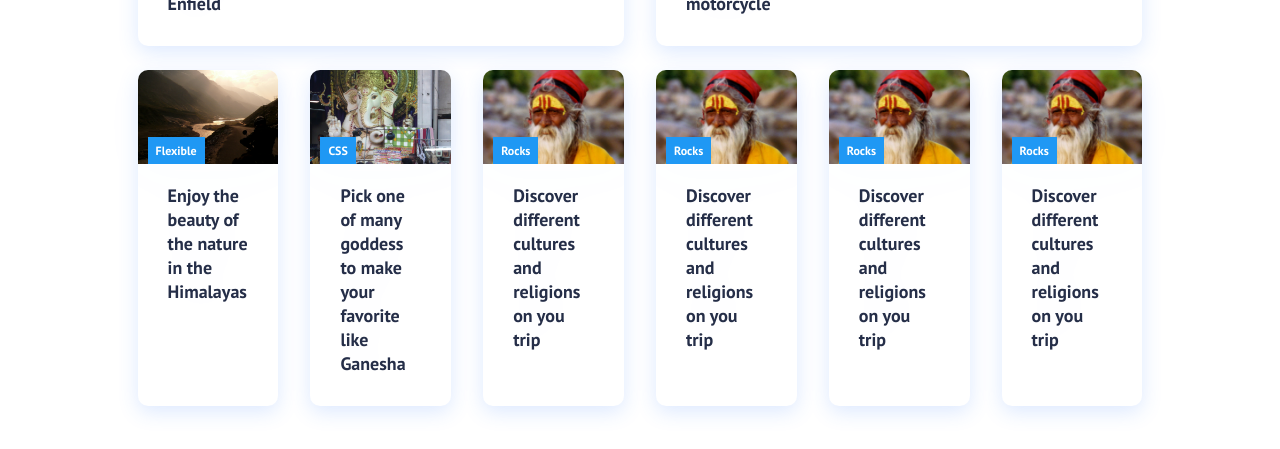
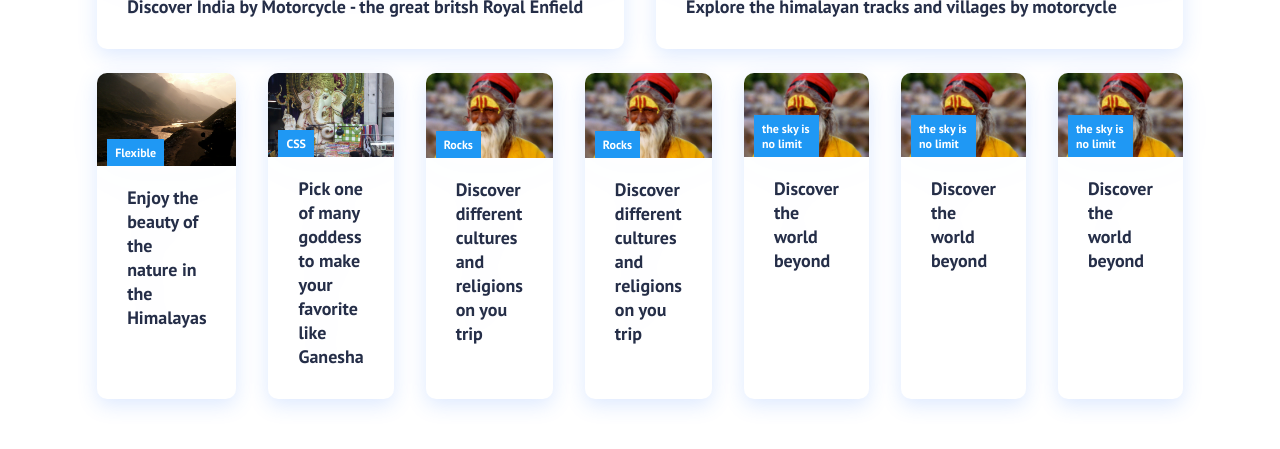
Before and after one commit to ludolfaugust/react-website-bckpckn, a React (Create React App) app: page / in a window 1280 px wide. Shown: the part 1414-1863 px from the top of the page. Built offline with nearby package versions, Linux system fonts and the light colour scheme.

Commit message:
add info

```diff
--- a/src/components/Cards.js
+++ b/src/components/Cards.js
@@ -49,14 +49,20 @@ function Cards() {
             />
             <CardItems
               src="./images/img-6.jpg"
-              text="Discover different cultures and religions on you trip"
-              label="Rocks"
+              text="Discover the world beyond"
+              label="the sky is no limit"
               path="/"
             />
             <CardItems
               src="./images/img-6.jpg"
-              text="Discover different cultures and religions on you trip"
-              label="Rocks"
+              text="Discover the world beyond"
+              label="the sky is no limit"
+              path="/"
+            />
+            <CardItems
+              src="./images/img-6.jpg"
+              text="Discover the world beyond"
+              label="the sky is no limit"
               path="/"
             />
           </ul>
```
